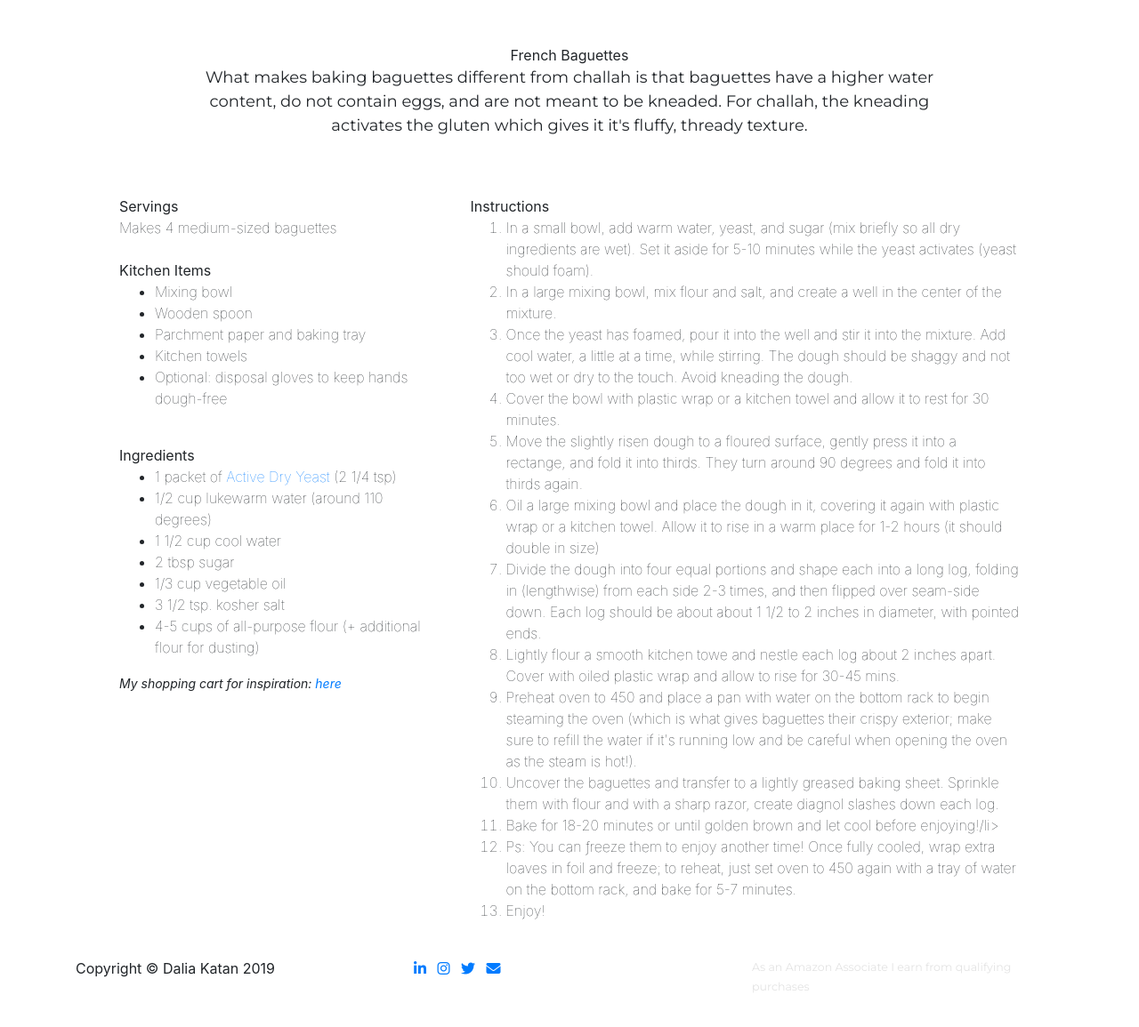
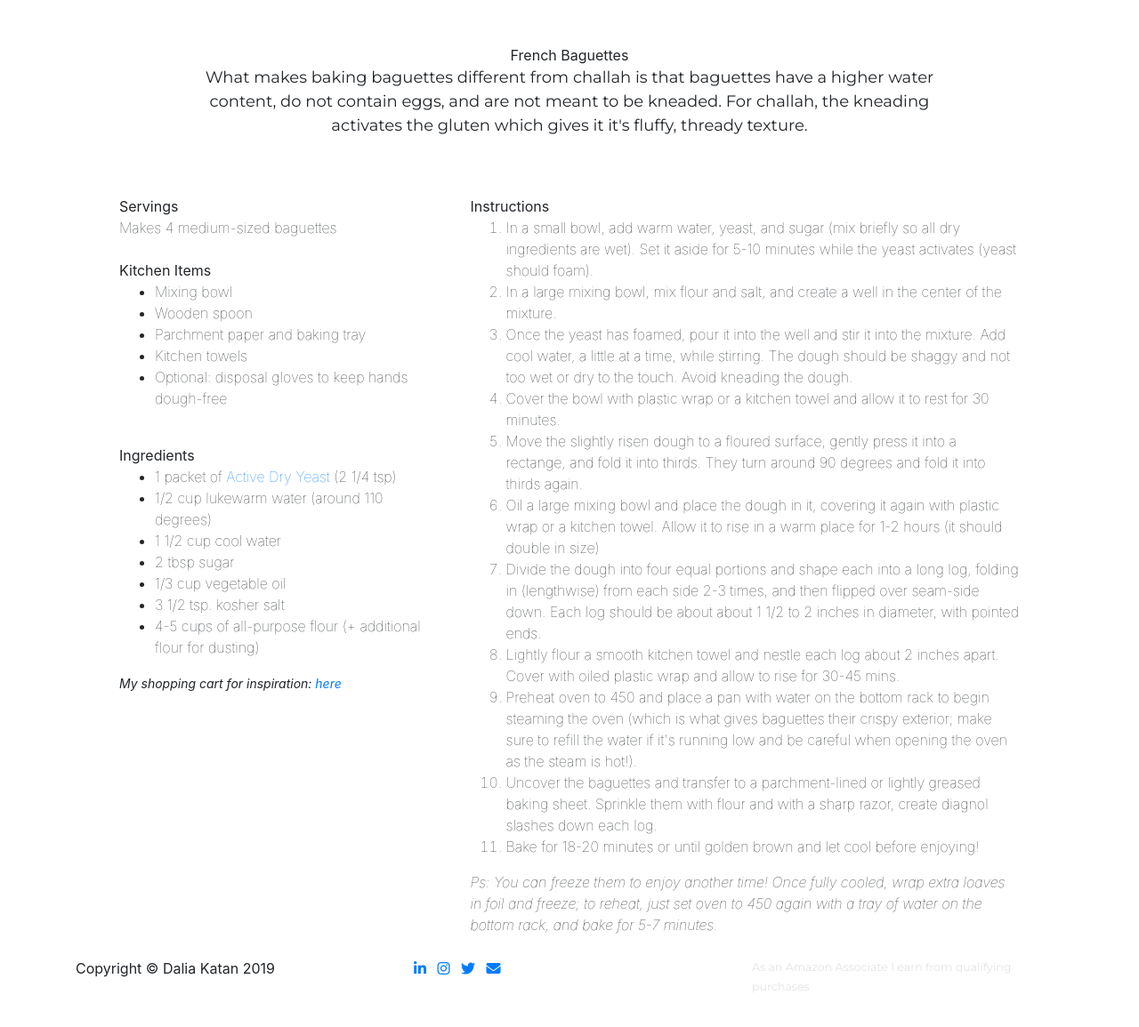
Before and after one commit to dalkat/dalkat.github.io, a Jekyll site: the page built from baguette-recipe.md, in a window 1280 px wide and 1158 px high. Shown: the top 1155 px of the window at 89% size. Built offline with Jekyll 4.4.1, drawn with Linux system fonts in a browser that asks for light colours; nearby versions of some CDN libraries; some web fonts are replaced; library files that are not in the unit come from our copies.

Commit message:
Update baguette-recipe.html

```diff
--- a/_layouts/baguette-recipe.html
+++ b/_layouts/baguette-recipe.html
@@ -50,12 +50,12 @@ layout: default-sub
               <li>Move the slightly risen dough to a floured surface, gently press it into a rectange, and fold it into thirds. They turn around 90 degrees and fold it into thirds again.</li>
               <li>Oil a large mixing bowl and place the dough in it, covering it again with plastic wrap or a kitchen towel. Allow it to rise in a warm place for 1-2 hours (it should double in size)</li>
               <li>Divide the dough into four equal portions and shape each into a long log, folding in (lengthwise) from each side 2-3 times, and then flipped over seam-side down. Each log should be about about 1 1/2 to 2 inches in diameter, with pointed ends. </li>
-              <li>Lightly flour a smooth kitchen towe and nestle each log about 2 inches apart. Cover with oiled plastic wrap and allow to rise for 30-45 mins. </li>
+              <li>Lightly flour a smooth kitchen towel and nestle each log about 2 inches apart. Cover with oiled plastic wrap and allow to rise for 30-45 mins. </li>
               <li>Preheat oven to 450 and place a pan with water on the bottom rack to begin steaming the oven (which is what gives baguettes their crispy exterior; make sure to refill the water if it's running low and be careful when opening the oven as the steam is hot!).</li>
-              <li>Uncover the baguettes and transfer to a lightly greased baking sheet. Sprinkle them with flour and with a sharp razor, create diagnol slashes down each log. </li>
-              <li>Bake for 18-20 minutes or until golden brown and let cool before enjoying!/li>
-              <li>Ps: You can ƒreeze them to enjoy another time! Once fully cooled, wrap extra loaves in foil and freeze; to reheat, just set oven to 450 again with a tray of water on the bottom rack, and bake for 5-7 minutes.</li>
-              <li>Enjoy!</li></ol>
+              <li>Uncover the baguettes and transfer to a parchment-lined or lightly greased baking sheet. Sprinkle them with flour and with a sharp razor, create diagnol slashes down each log. </li>
+              <li>Bake for 18-20 minutes or until golden brown and let cool before enjoying!</li></ol>
+
+              <i>Ps: You can ƒreeze them to enjoy another time! Once fully cooled, wrap extra loaves in foil and freeze; to reheat, just set oven to 450 again with a tray of water on the bottom rack, and bake for 5-7 minutes.</i>
 
 
           </div>
```
